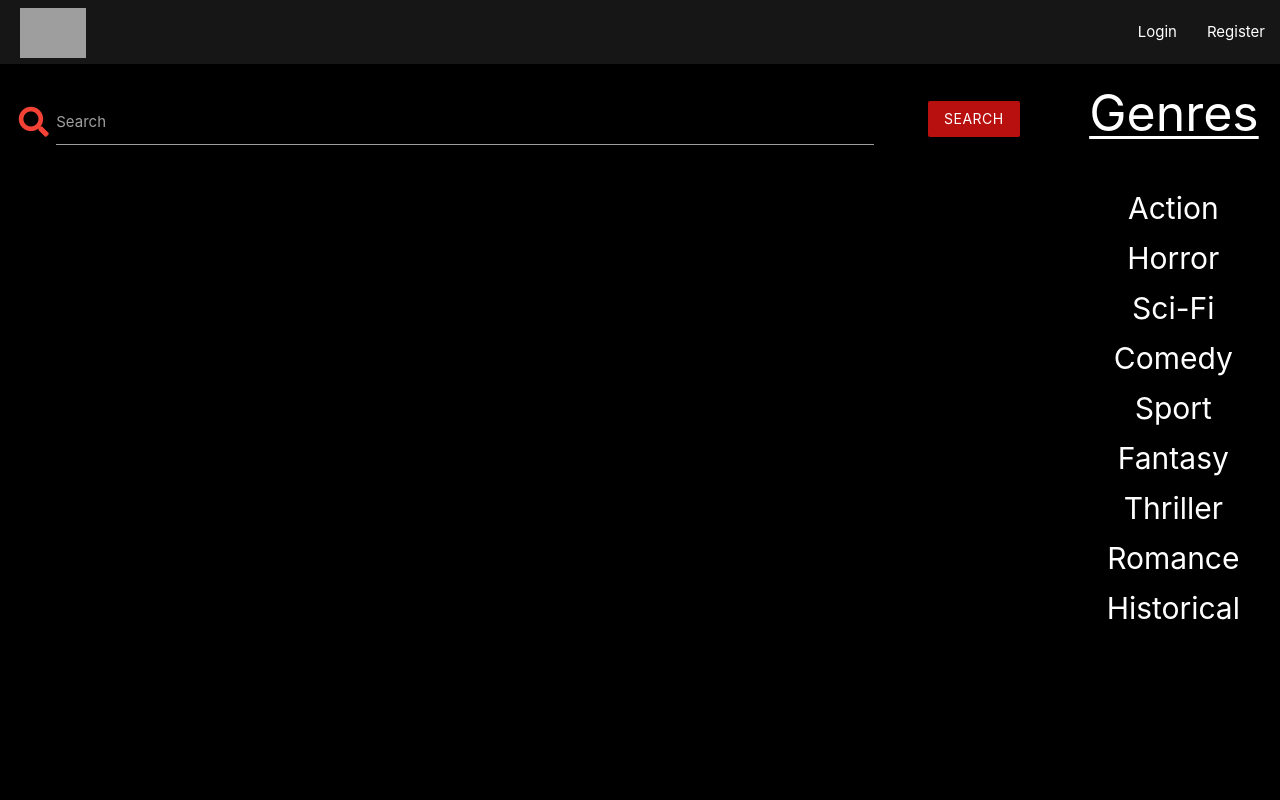
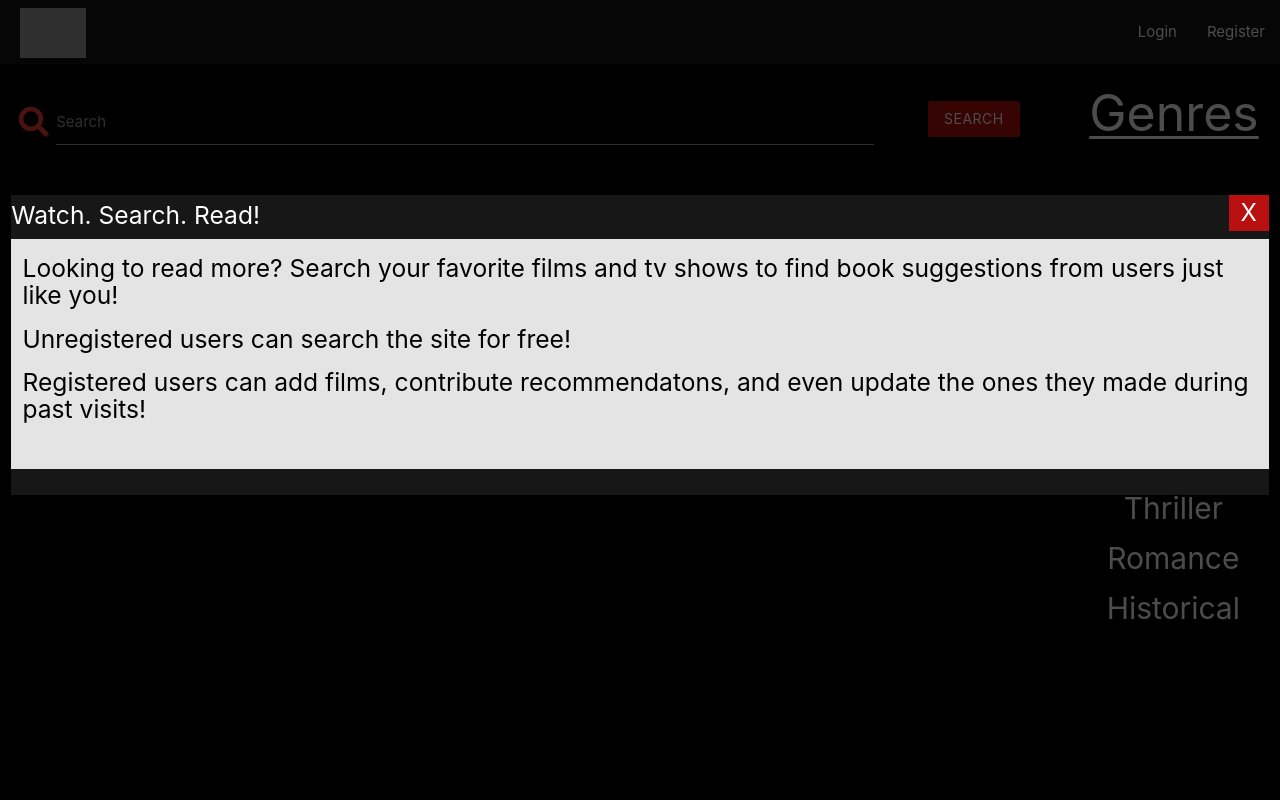
Before and after one commit to NickSpriggs/netbooks_milestone_3, a Flask app: page / in a window 1280 px wide. Run offline with Flask 2, Linux system fonts and the light colour scheme; data that the repository does not hold is empty; some libraries are stand-ins or nearby versions; grey boxes are pictures that could not be loaded.

Commit message:
Created introduction for new users

```diff
--- a/app.py
+++ b/app.py
@@ -22,6 +22,15 @@ searching = False
 searchQuery = ""
 
 @app.route("/")
+def index():
+    global searching
+    searching = False
+
+    films = mongo.db.film_list.find().sort("date", -1)
+    recs = mongo.db.rec_list.find().sort("date", -1)
+    return render_template("get_films.html", films=films, recs=recs,
+    intro=True)
+
 @app.route("/get_films")
 def get_films():
     global searching
--- a/static/css/style.css
+++ b/static/css/style.css
@@ -33,6 +33,7 @@
     height: 300px;
     padding: 0px;
     color: rgba(189, 189, 189, 0.788);
+    background-color: rgb(26, 25, 25);
 }
 
 .col.no-pad {
@@ -175,7 +176,7 @@ a div:hover {
 
 .btn-large {
     height: 54px;
-    width: 150px;
+    width: 130px;
     line-height: 54px;
     font-size: 15px;
     padding: 0px;
--- a/templates/get_films.html
+++ b/templates/get_films.html
@@ -100,7 +100,26 @@
             </div>
         </div>
 
+        {% if intro %}
+        <div id="overlay_intro" class="general-overlay col" style="display: block;">
+            <div id="add_box"  class="no-pad col l10 m12" style="height: 300px; width: 100%;">
+                <a class="exit" onclick="introOff()">X</a>
+                <h5 style="margin-top: 7px;">Watch. Search. Read!</h5>
+                <div class="col l10 m12" style="background-color: rgb(228, 228, 228); height: 230px; float: none;
+                margin-top: 36px; width: 100%; color: black; margin-top: 0px; overflow: scroll;">
+                    <h5>Looking to read more? Search your favorite films and tv shows to find book suggestions
+                        from users just like you!
+                    </h5>
+                    <h5>Unregistered users can search the site for free!</h5>
+                    <h5>Registered users can add films, contribute recommendatons, and even
+                        update the ones they made during past visits!</h5>
+                </div>
+            </div>
+        </div>
+        {% endif %}
+
         {% if overlay_profile %}
+            <!--Film Profiles-->
             <div id="overlay_profile" class="general-overlay col">
                 <div id="profile_box" class="no-pad col l10 m12">
                     <div class="col l2 m3 s4" style="padding: 0px;">
@@ -156,6 +175,7 @@
                     </div>
                 </div>
             </div>
+            <!--Add Recommendation-->
             <div id="overlay_addrecs" class="general-overlay col" style="display: none;">
                 <form id="add_rec_box" class="no-pad col l10 m12"
                 method="POST" action="{{ url_for('add_rec') }}">
@@ -189,6 +209,7 @@
         {% endif %}
 
         {% if overlay_edit %}
+            <!--Edit Film-->
             <div id="overlay_editfilms" class="general-overlay col">
                 <form id="add_box"  class="no-pad col l10 m12" method="POST" action="{{ url_for('edit_film',
                 film_title=film.title) }}">
@@ -214,8 +235,7 @@
                     </div>
 
                     <div class="col l10 m9 s8" style="padding-left: 20px">
-                            <button type="submit"
-                            class="btn-large green darken-1">Save</button>
+                        <button type="submit" class="btn-large green darken-1">Save</button>
                         <a href="{{ url_for('delete_film', film_title=film.title) }}"
                         class="btn-large red darken-1">Delete Film</a>
                     </div>
@@ -224,6 +244,7 @@
         {% endif %}
 
         {% if overlay_edit_rec %}
+            <!--Edit Recommendations-->
             <div id="overlay_editrecs" class="general-overlay col">
                 <form id="add_rec_box" class="no-pad col l10 m12"
                 method="POST" action="{{ url_for('edit_rec', film_title=film.title, book=editedRec.book ) }}">
@@ -258,7 +279,8 @@
             </div>
         {% endif %}
 
-        <div id="overlay_addfilms" class="general-overlay" style="display: none;">
+        <!--Add Films-->
+        <div id="overlay_addfilms" class="general-overlay col" style="display: none;">
             <form id="add_box"  class="no-pad col l10 m12" method="POST" action="{{ url_for('add_film') }}">
                 <div id="user_url" class="poster col l2 m3 s4" onclick="getURL()" style="height: 300px; background-position: center; background-size:cover;">
                     <div class="poster-img" style="font-size: 50px; height: 100%; color: white;">+</div>
@@ -294,6 +316,10 @@
       window.moveTo(loc);
     }
 
+    function introOff() {
+      document.getElementById("overlay_intro").style.display = "none";
+    }
+
     function profileOff() {
       document.getElementById("overlay_profile").style.display = "none";
     }
@@ -304,7 +330,6 @@
 
     function addOff() {
       document.getElementById("overlay_addfilms").style.display = "none";
-      document.getElementById("add_box").innerHTML = addbox;
       url = "None";
     }
 
```
Also changed, not shown: static/img/amazon-icon.png (deleted). Lines whose indentation alone changed are shown as unchanged.
